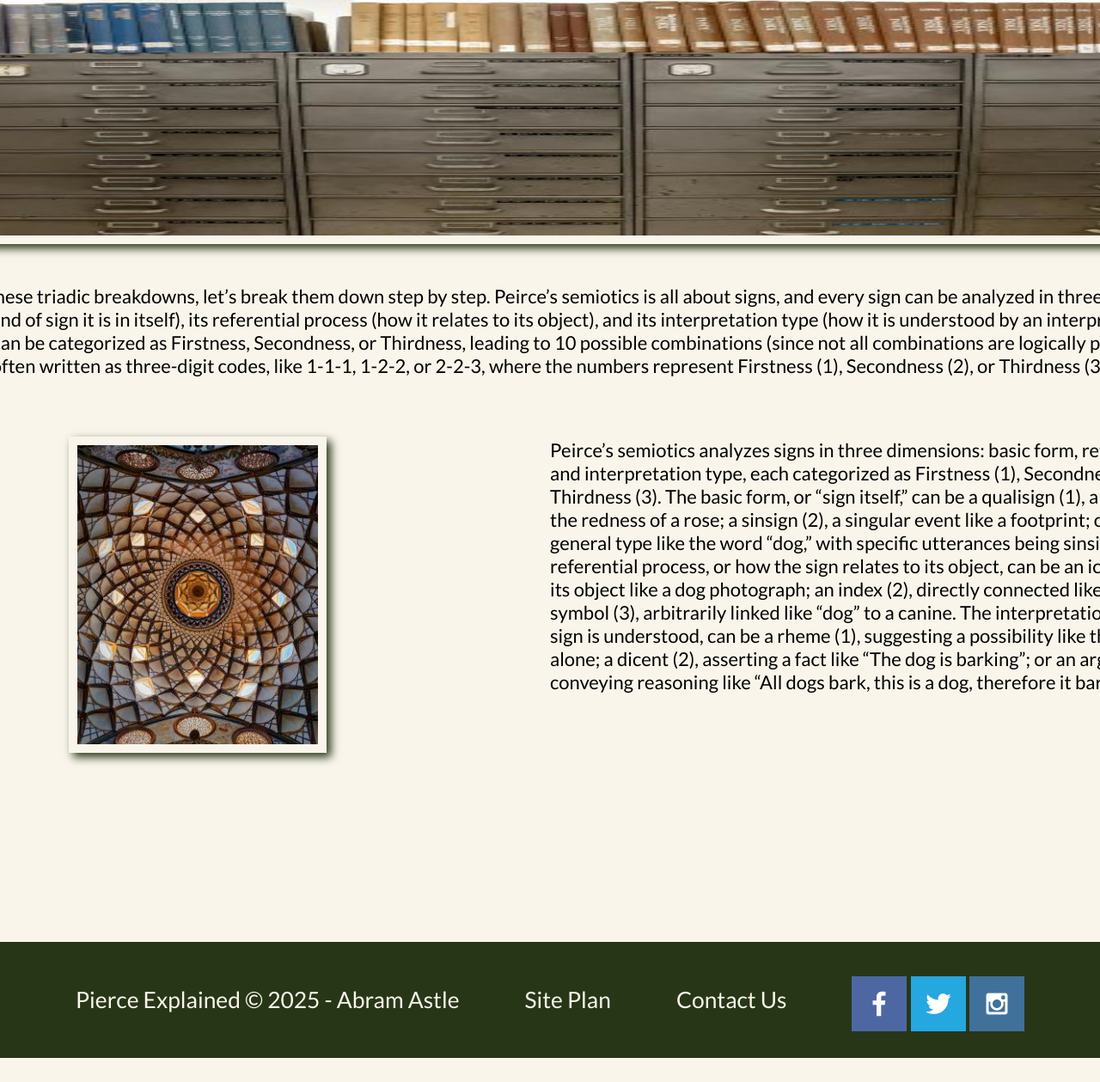
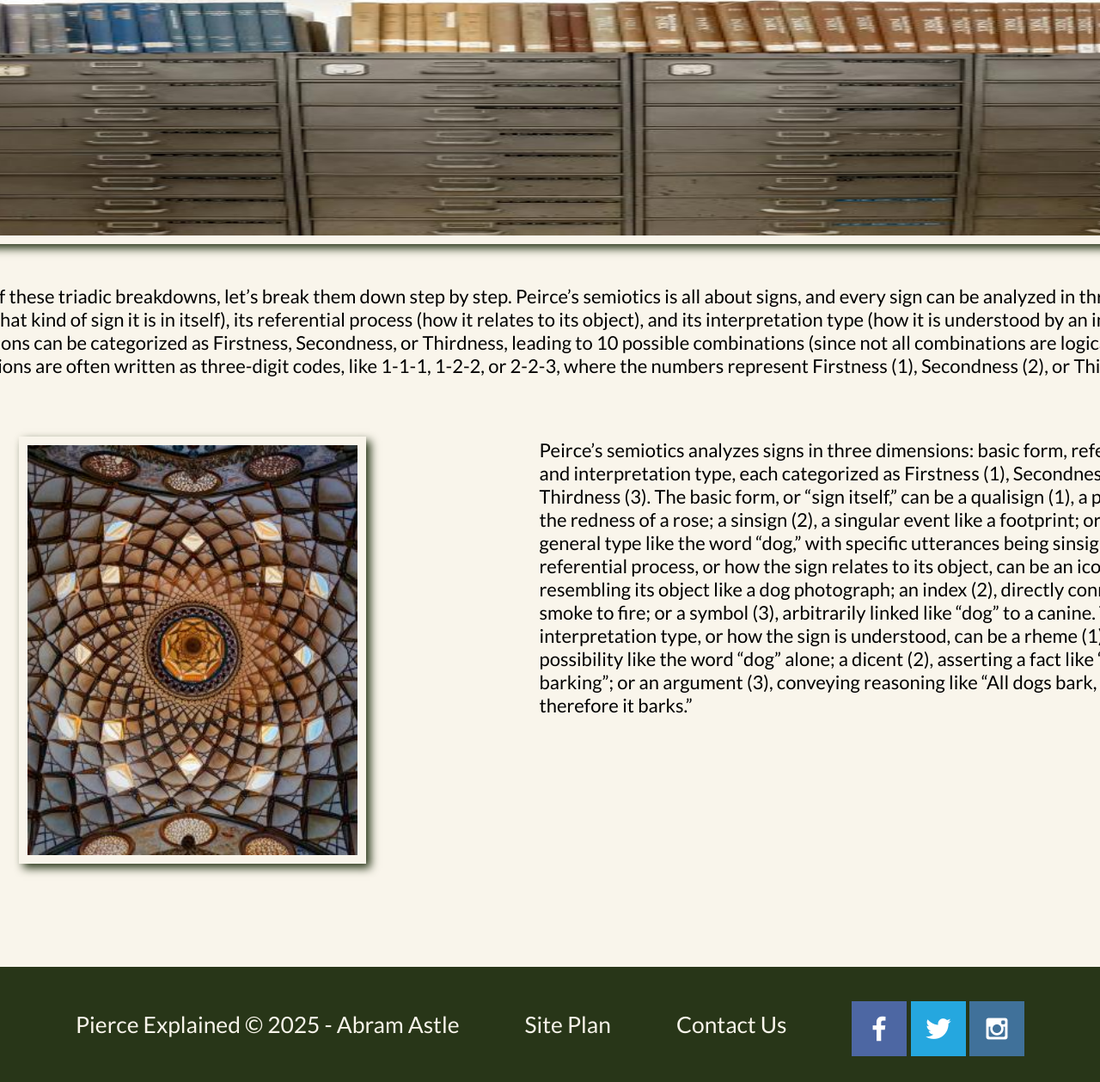
Before and after one commit to c-a-s-t-l-e/wdd130, a plain HTML site: page pierce_third/breakdown.html in a window 1280 px wide. Shown: the part 319-1578 px from the top of the page at 86% size. Before the commit the page ends 1550 px from the top, so only its background shows below. Drawn offline with Linux system fonts and the light colour scheme.

Commit message:
updated sub-site pages

```diff
--- a/pierce_third/breakdown.html
+++ b/pierce_third/breakdown.html
@@ -29,7 +29,7 @@
     <img class="banner-img" src="images/file_boxes.jpg", alt="one two three">
     </section>
     </div>
-    <div>
+    <div class="top-text">
          <p>To make sense of these triadic breakdowns, let’s break them down step by step. Peirce’s semiotics is all about signs, and every sign can be analyzed in three dimensions: its basic form (what kind of sign it is in itself), its referential process (how it relates to its object), and its interpretation type (how it is understood by an interpreter). Each of these dimensions can be categorized as Firstness, Secondness, or Thirdness, leading to 10 possible combinations (since not all combinations are logically possible). These combinations are often written as three-digit codes, like 1-1-1, 1-2-2, or 2-2-3, where the numbers represent Firstness (1), Secondness (2), or Thirdness (3) in each dimension.</p>
     </div>
   <div class="content-container">
--- a/pierce_third/styles/style.css
+++ b/pierce_third/styles/style.css
@@ -14,6 +14,11 @@
   display: flex;
   max-width: 2400px;
   margin: 0 auto;
+}
+
+.top-text {
+    padding-left: 25px;
+    padding-right: 15px;
 }
 
 .left-column, .right-column {
@@ -35,12 +40,14 @@
 }
 
 .left-column img {
-  max-width: 100%;
+  max-width: 50%;
   height: auto;
+  width: 1200px;
 }
 
 .right-column {
   text-align: left;
+  padding-right: 25px;
 }
 
 body {
@@ -139,7 +146,7 @@ footer {
     color: #F9F5EB;
     text-align: center;
     padding: 25px 50px;
-    margin-top: 200px;
+    margin-top: 100px;
     display: flex;
     justify-content: space-around;
     align-items: center;
```
Also changed, not shown: pierce_third/one_two_three.html (+1 -1 lines).
